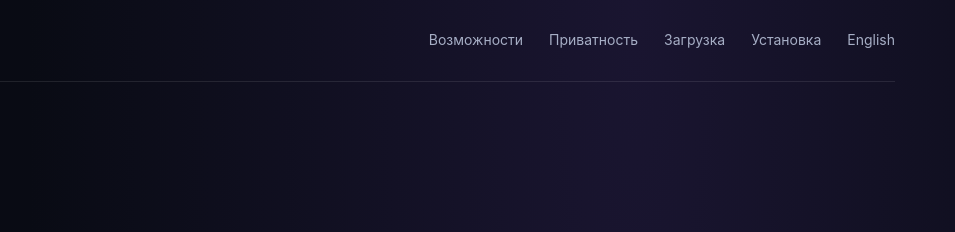
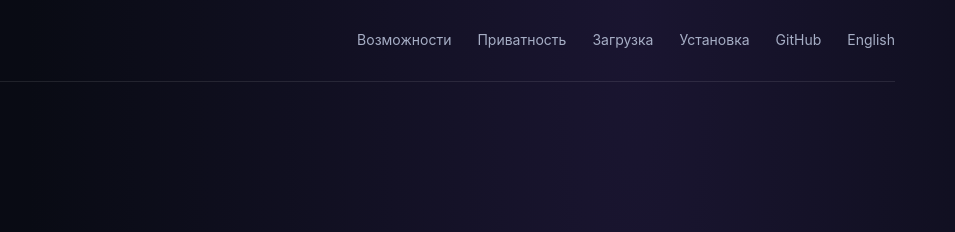
Before and after one commit to ivanivorontsov-sudo/matryoshka-os, a plain HTML site: page index.html in a window 1280 px wide. Shown: the top 232 px of the page, 325-1280 px from the left. Drawn offline with Linux system fonts and the light colour scheme.

Commit message:
Add GitHub link to Russian homepage navigation

```diff
--- a/index.html
+++ b/index.html
@@ -79,7 +79,7 @@
 <a class="skip-link" href="#main-content">Перейти к содержимому</a>
 <header class="wrap nav">
 <a class="brand" href="#top" aria-label="Матрёшка OS — на главную"><span class="logo">М</span><span>МАТРЁШКА <span style="color:#9b87ff">OS</span></span></a>
-<nav class="navlinks" aria-label="Главная навигация"><a href="features/">Возможности</a><a href="#privacy">Приватность</a><a href="download/">Загрузка</a><a href="installation/">Установка</a><a href="en/">English</a></nav>
+<nav class="navlinks" aria-label="Главная навигация"><a href="features/">Возможности</a><a href="#privacy">Приватность</a><a href="download/">Загрузка</a><a href="installation/">Установка</a><a href="https://github.com/ivanivorontsov-sudo/matryoshka-os">GitHub</a><a href="en/">English</a></nav>
 </header>
 <main id="top">
 <div id="main-content" class="sr-only" tabindex="-1">Основная информация о Матрёшка OS</div>
```
